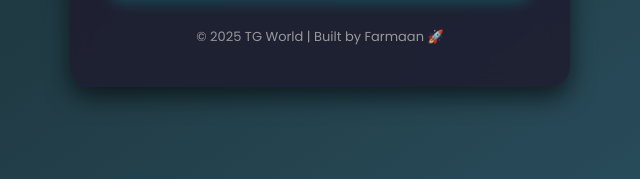
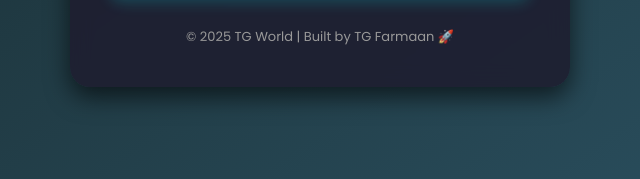
Before and after one commit to mdmahfuz786/TG-Bookmark-, a plain HTML site: page index.html in a window 1280 px wide. Shown: the part 577-756 px from the top of the page, 320-960 px from the left. Drawn offline with Linux system fonts and the light colour scheme.

Commit message:
Update index.html

```diff
--- a/index.html
+++ b/index.html
@@ -43,7 +43,7 @@
     </section>
 
     <footer>
-      <p>&copy; 2025 TG World | Built by Farmaan 🚀</p>
+      <p>&copy; 2025 TG World | Built by TG Farmaan 🚀</p>
     </footer>
 
   </div>
```
